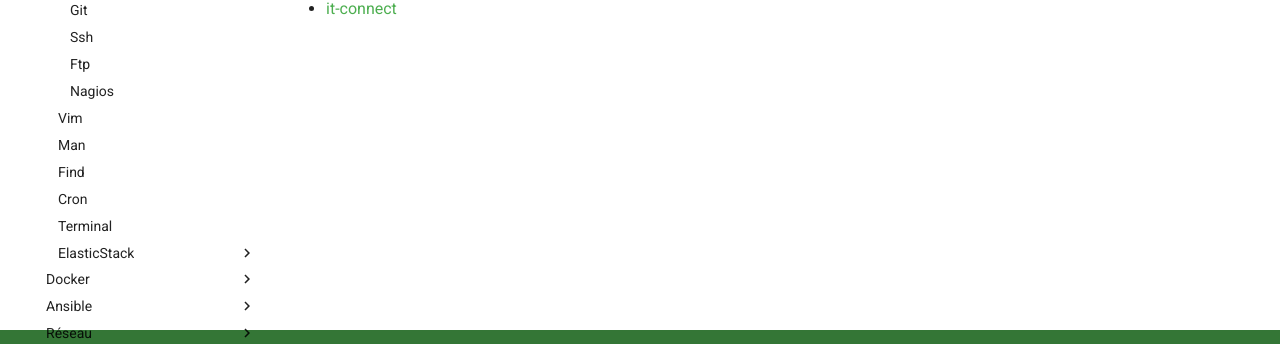
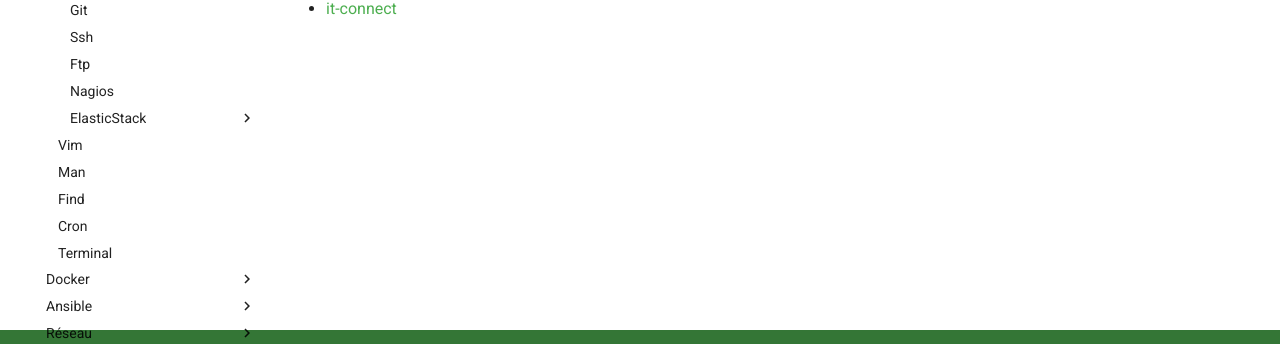
Before and after one commit to Theonlymore/OnlyDocs, an MkDocs documentation site: the page built from docs/linux/services/bind.md, in a window 1280 px wide. Shown: the part 505-849 px from the top of the page. Built offline with MkDocs 1.6.1 and Material for MkDocs 9.7.7, drawn with Linux system fonts in a browser that asks for light colours; comment, search, counter and statistics services are not loaded; part of the change alters nothing that is shown.

```diff
--- a/mkdocs.yml
+++ b/mkdocs.yml
@@ -84,14 +84,15 @@ nav:
         - Ssh: linux/services/ssh.md
         - Ftp: linux/services/ftp.md
         - Nagios: linux/services/nagios.md
+        - ElasticStack:
+          - Elasticsearch: linux/services/elasticStack/elasticsearch.md
+          - Filebeat: linux/services/elasticStack/filebeat.md
       - Vim: linux/vim.md
       - Man: linux/man.md
       - Find: linux/find.md
       - Cron: linux/cron.md
       - Terminal: linux/terminal.md
-      - ElasticStack:
-        - Elasticsearch: linux/elasticStack/elasticsearch.md
-        - Filebeat: linux/elasticStack/filebeat.md
+
   - Docker:
       - Présentation: docker/presentationDocker.md
       - Base de docker: docker/baseDocker.md
```
